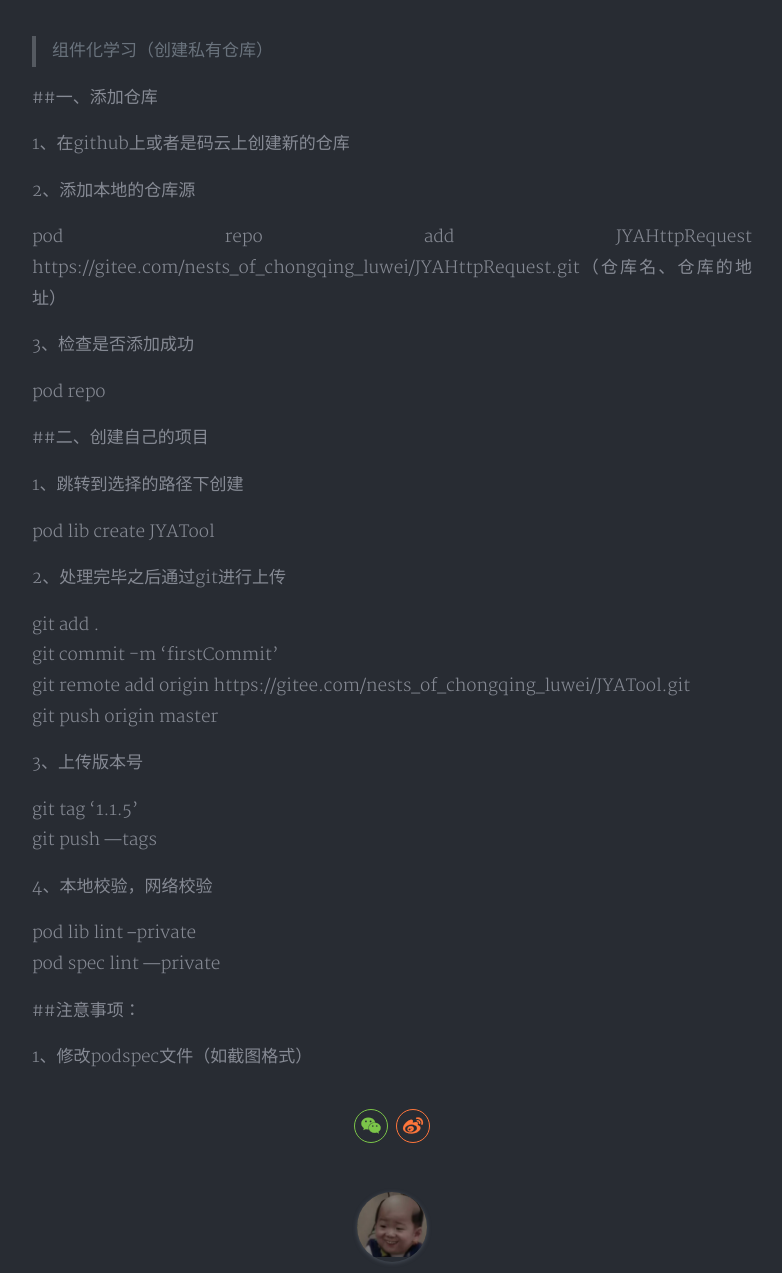
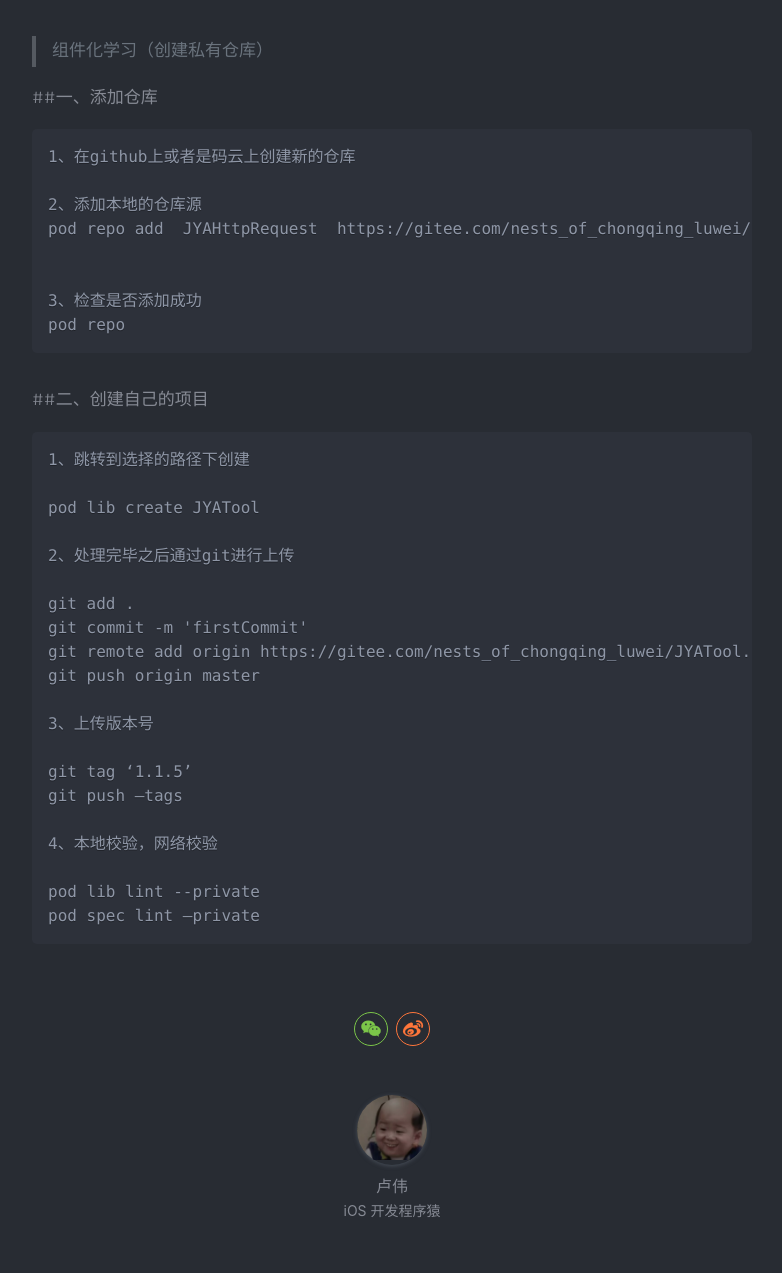
Before and after one commit to LuWeiCQ/LuWeiCQ.github.io, a Jekyll site: the page built from _posts/2018-07-18-组件化学习（创建私有仓库).md, in a window 1280 px wide and 1400 px high, scrolled down 337 px, cut to the strip 127-1400 px from the top of the window. Shown: the whole strip, without its empty margins (248-1030 px from the left). Built offline with Jekyll 4.4.1, drawn with Linux system fonts in a browser that asks for light colours; nearby versions of some CDN libraries; comment, search, counter and statistics services are not loaded; a style sheet for code colours, icons or effects is not loaded; some of the changed text lies outside the part shown.

Commit message:
重新整理

````diff
--- a/_posts/2018-07-18-组件化学习（创建私有仓库).md
+++ b/_posts/2018-07-18-组件化学习（创建私有仓库).md
@@ -10,19 +10,19 @@
 > 组件化学习（创建私有仓库）
 
 ##一、添加仓库
-
+```
 1、在github上或者是码云上创建新的仓库
 
 2、添加本地的仓库源
-
 pod repo add  JYAHttpRequest  https://gitee.com/nests_of_chongqing_luwei/JYAHttpRequest.git（仓库名、仓库的地址）
 
+
 3、检查是否添加成功
-
 pod repo
+```
 
 ##二、创建自己的项目
-
+```
 1、跳转到选择的路径下创建
 
 pod lib create JYATool
@@ -43,7 +43,4 @@
 
 pod lib lint --private
 pod spec lint —private
-
-##注意事项：
-
-1、修改podspec文件（如截图格式）
+```
````
Also changed, not shown: _posts/2019-03-18-简历.md (+2 -1 lines).
